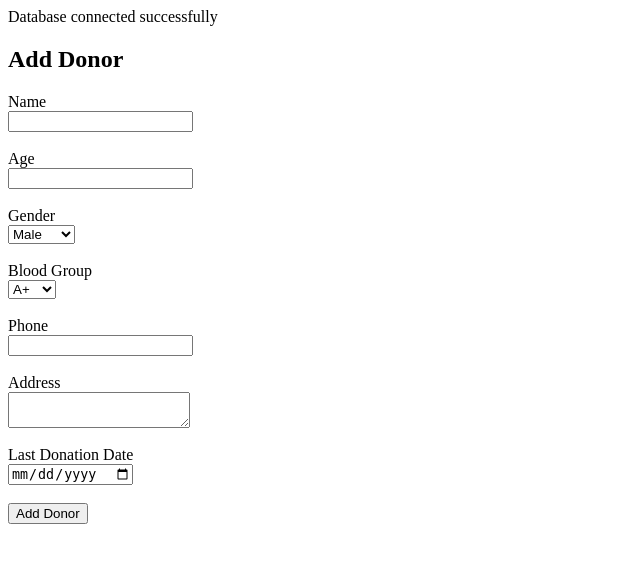
After one commit to NishantKT-pixel/bloodbank-management-system, a PHP site: page /add_donor.php in a window 1280 px wide. The commit adds this page. Shown: the top 563 px of the page, without its empty margins (0-640 px from the left). Run offline with PHP 8.4, Linux system fonts and the light colour scheme.

Commit message:
Added donor module

```diff
--- /dev/null
+++ b/add_donor.php
@@ -0,0 +1,57 @@
+<?php
+include "config.php";
+
+if(isset($_POST['submit'])){
+    $name=$_POST['name'];
+    $age=$_POST['age'];
+    $gender = $_POST['gender'];
+$blood_group = $_POST['blood_group'];
+$phone = $_POST['phone'];
+$address = $_POST['address'];
+$last_donation_date = $_POST['last_donation_date'];
+
+$query="INSERT INTO donor(name,age,gender,blood_group,phone,address,last_donation_date)
+VALUES('$name','$age','$gender','$blood_group','$phone','$address','$last_donation_date')";
+
+mysqli_query($conn,$query);
+
+echo "Donor added successfully";
+}
+?>
+<h2>Add Donor</h2>
+<form method="POST">
+    Name<br>
+    <input type="text" name="name" required><br><br>
+    Age<br>
+<input type="number" name="age" required><br><br>
+
+Gender<br>
+<select name="gender">
+<option>Male</option>
+<option>Female</option>
+</select><br><br>
+
+Blood Group<br>
+<select name="blood_group">
+<option>A+</option>
+<option>A-</option>
+<option>B+</option>
+<option>B-</option>
+<option>AB+</option>
+<option>AB-</option>
+<option>O+</option>
+<option>O-</option>
+</select><br><br>
+
+Phone<br>
+<input type="text" name="phone"><br><br>
+
+Address<br>
+<textarea name="address"></textarea><br><br>
+
+Last Donation Date<br>
+<input type="date" name="last_donation_date"><br><br>
+
+<button name="submit">Add Donor</button>
+
+</form>
--- a/dashboard.php
+++ b/dashboard.php
@@ -1,3 +1,3 @@
 <h1>Blood Bank Dashboard</h1>
-
+<a href="add_donor.php">Add Donor</a><br><br>
 <a href="logout.php">Logout</a>
```
